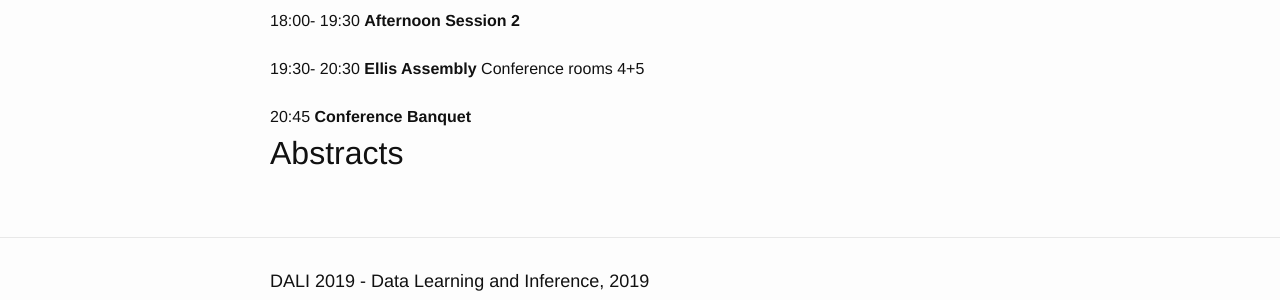
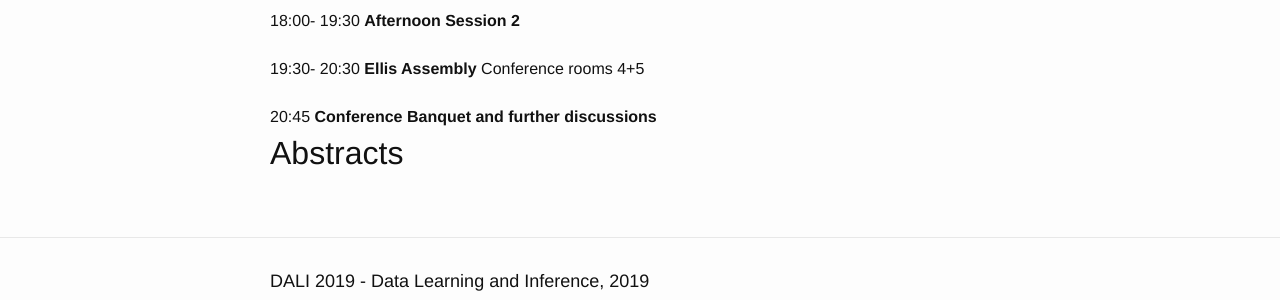
Before and after one commit to dalimeeting/dalimeeting.github.io, a Jekyll site: the page built from _posts/2019-09-05-day-3.md, in a window 1280 px wide. Shown: the part 1137-1437 px from the top of the page. Built offline with Jekyll 4.4.1, drawn with Linux system fonts in a browser that asks for light colours.

Commit message:
Update 2019-09-05-day-3.md
Update banquet details

```diff
--- a/_posts/2019-09-05-day-3.md
+++ b/_posts/2019-09-05-day-3.md
@@ -55,9 +55,6 @@ talks:
   end: "20:30"
   author:
   - given: "Conference rooms 4+5"
-- title: "Conference Banquet"
+- title: "Conference Banquet and further discussions"
   start: "20:45"
-#  youtube:
-#- title: "Conference Banquet"
-#  start: ""
 ---
```
